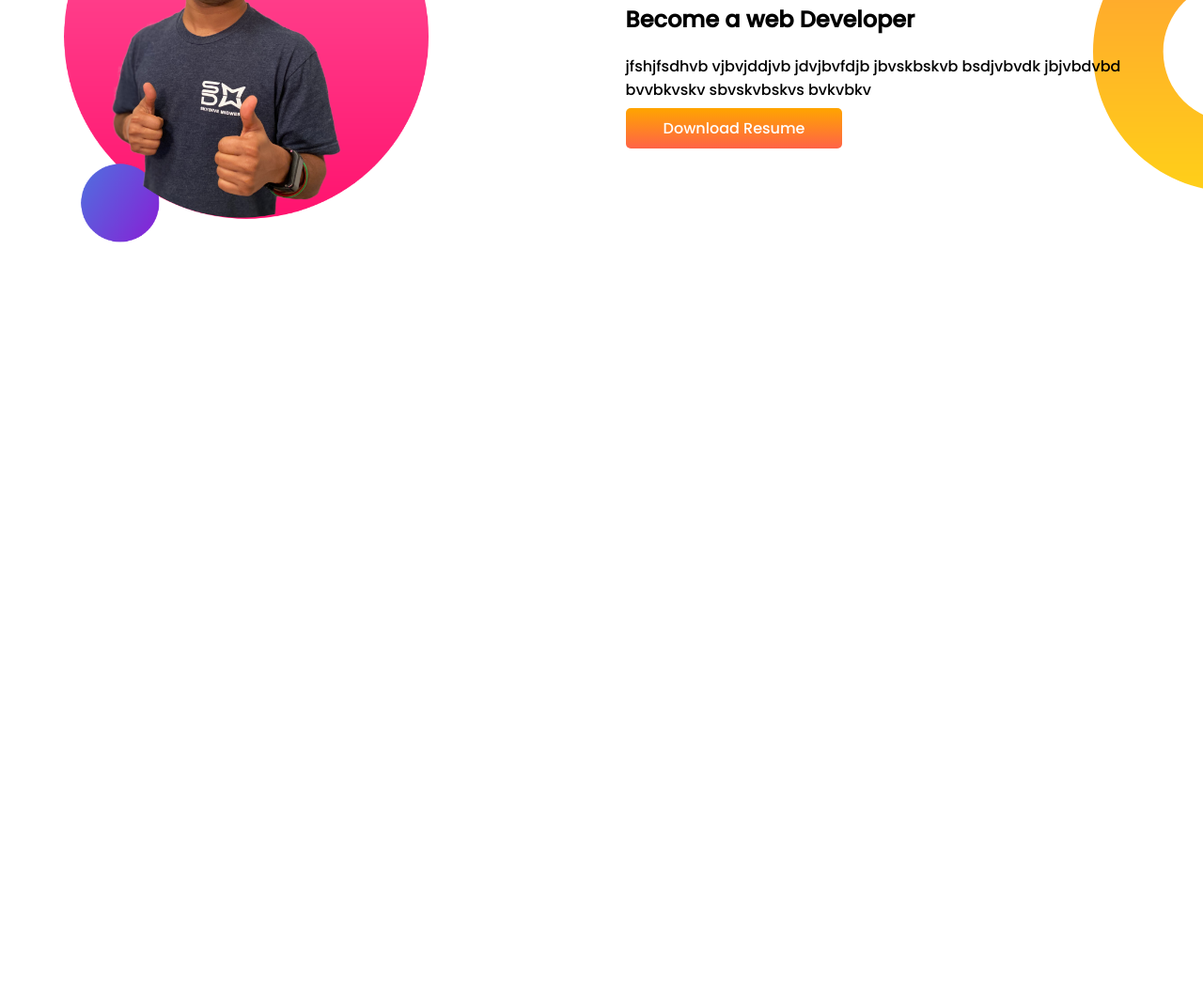
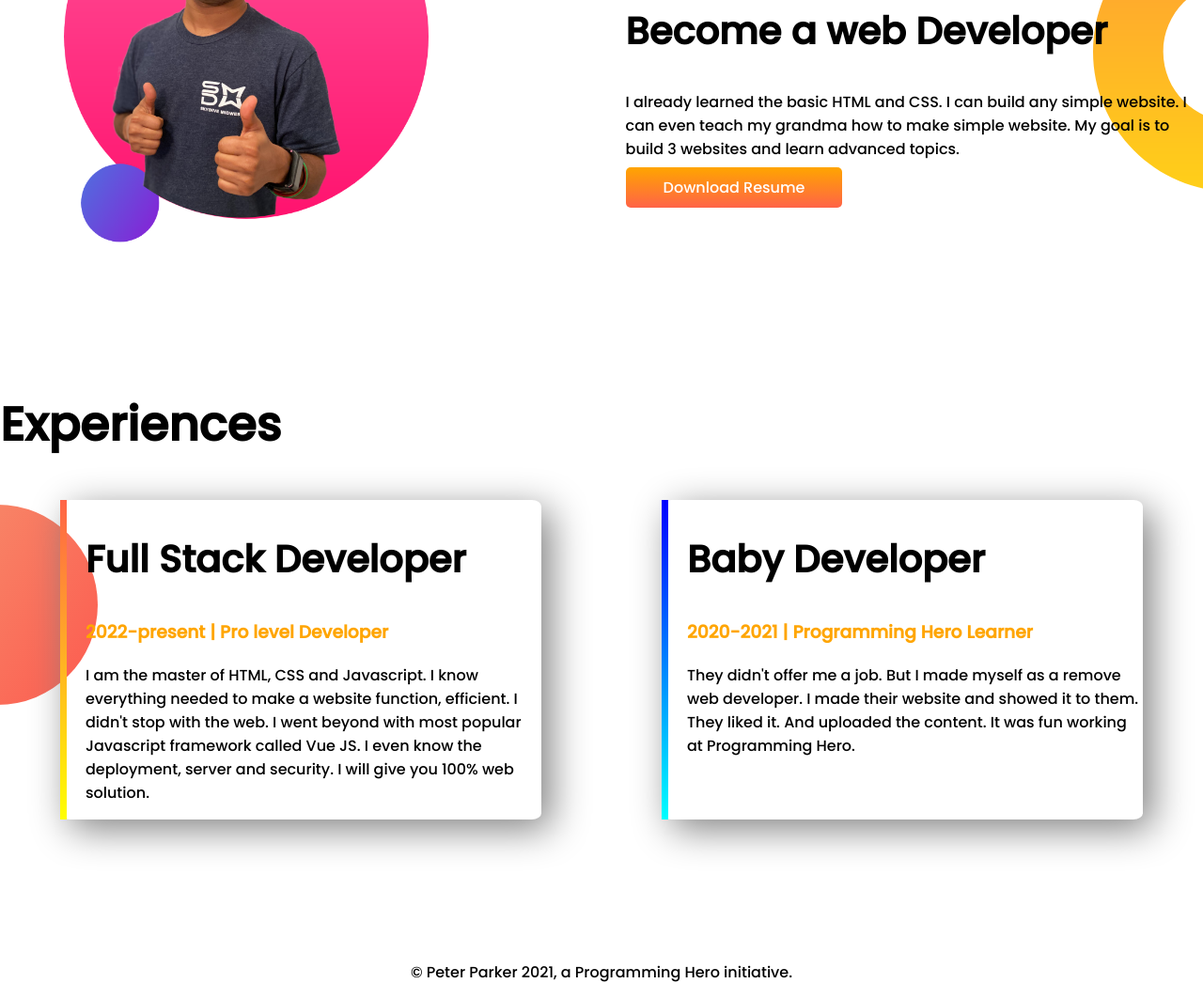
Before and after one commit to Shafaitul-Jannat/developer-portfolio, a plain HTML site: page index.html in a window 1280 px wide. Shown: the part 768-1831 px from the top of the page at 94% size. Before the commit the page ends 1183 px from the top, so only its background shows below. Drawn offline with Linux system fonts and the light colour scheme.

Commit message:
footer and experience added

```diff
--- a/index.html
+++ b/index.html
@@ -14,10 +14,10 @@
 </head>
 
 <body>
-    <section class="top-banner">
+    <section class="top-banner flexible-container">
         <div class="half-width">
             <h1>Welcome to</h1>
-            <h1><span class="orange-color">Shipa's </span>PortFolio !</h1>
+            <h1><span class="orange-color">Jhankar's </span>PortFolio !</h1>
             <h3>Build Climber and Train Stopper</h3>
             <p>You might saw me jumping, climbing buildings, and stopping trains. But nobody pays me a dime for that
                 work.
@@ -31,22 +31,45 @@
             <img src="images/jhankar.png" alt="">
         </div>
     </section>
-    <section class="dream-big">
+    <section class="dream-big flexible-container">
         <div class="half-width">
             <img src="images/jhankar2.png" alt="">
         </div>
         <div class="half-width">
             <h1>Dream Big</h1>
             <h2>Become a web Developer</h2>
-            <p>jfshjfsdhvb vjbvjddjvb jdvjbvfdjb jbvskbskvb bsdjvbvdk jbjvbdvbd bvvbkvskv sbvskvbskvs bvkvbkv </p>
+            <p>I already learned the basic HTML and CSS. I can build any simple website. I can even teach my grandma how
+                to make simple website. My goal is to build 3 websites and learn advanced topics.</p>
             <a class="link-button" target="_blank" href="https://www.linkedin.com/in/shipa-jannat-870509173/">Download
                 Resume</a>
         </div>
 
 
     </section>
+    <section class="experience-area">
+        <h1>Experiences</h1>
+        <div class="flexible-container">
+            <div id="full-stack" class="experience-item">
+                <h2>Full Stack Developer</h2>
+                <h3 class="orange-color">2022-present | Pro level Developer</h3>
+                <p>I am the master of HTML, CSS and Javascript. I know everything needed to make a website function,
+                    efficient. I didn't stop with the web. I went beyond with most popular Javascript framework called
+                    Vue
+                    JS. I even know the deployment, server and security. I will give you 100% web solution.</p>
+            </div>
+            <div id="web-dev-experience" class="experience-item">
+                <h2>Baby Developer</h2>
+                <h3 class="orange-color">2020-2021 | Programming Hero Learner</h2>
+                    <p>They didn't offer me a job. But I made myself as a remove web developer. I made their website and
+                        showed
+                        it to them. They liked it. And uploaded the content. It was fun working at Programming Hero.</p>
+            </div>
+        </div>
 
-
+    </section>
+    <footer>
+        <p>© Peter Parker 2021, a Programming Hero initiative.</p>
+    </footer>
 </body>
 
 </html>
--- a/style.css
+++ b/style.css
@@ -5,10 +5,14 @@ body{
 h1{
     font-size: 50px;
 }
+h2{
+    font-size: 40px;
+}
+
 .orange-color{
     color: orange;
 }
-section{
+.flexible-container{
     display:flex;
     margin-bottom: 150px;
 }
@@ -35,3 +39,30 @@ section{
     background-repeat: no-repeat;
     background-position: right;
 }
+
+.experience-area{
+    background-image: url(images/exp-bg.png);
+    background-repeat: no-repeat;
+    background-position: left;
+}
+.experience-item{
+    width: 40%;
+    margin-left: 5%;
+    margin-right: 5%;
+    padding-left: 20px;
+    border-radius: 2%;
+    box-shadow: 10px 10px 40px gray;
+}
+#web-dev-experience{
+    border-left: 7px solid;
+    border-image: linear-gradient(blue,cyan);
+    border-image-slice: 1;
+}
+#full-stack{
+    border-left: 7px solid;
+    border-image: linear-gradient(tomato,yellow);
+    border-image-slice: 1;
+}
+footer p{
+    text-align: center;
+}
```
